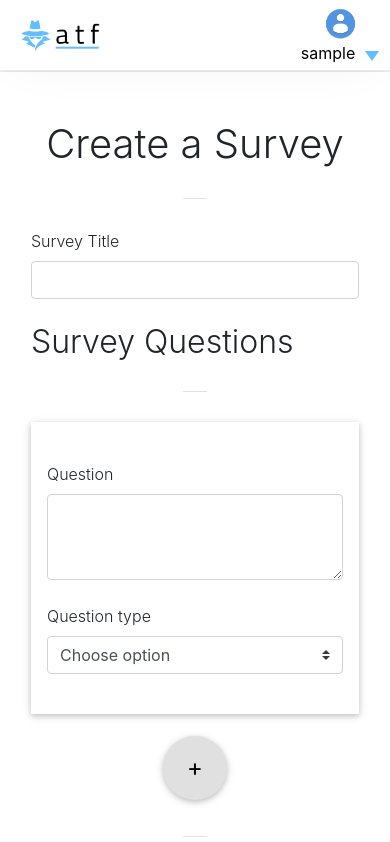
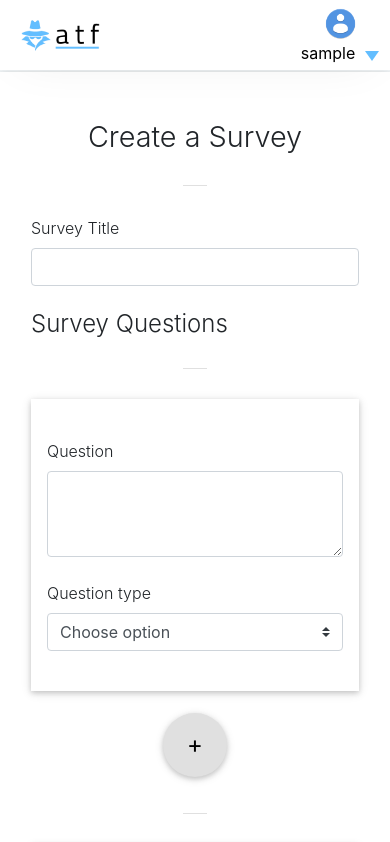
Before and after one commit to labseu2-anonymous-team-feedback/FE, a React (Create React App) app: page / in a window 390 px wide. Shown: the top 842 px of the page. Built offline with nearby package versions, Linux system fonts and the light colour scheme; sample sign-in values are in the browser's storage.

Commit message:
chore(styling): Reduce font size of titles on mobile

```diff
--- a/src/components/survey/CreateSurvey.jsx
+++ b/src/components/survey/CreateSurvey.jsx
@@ -97,7 +97,9 @@ class CreateSurvey extends Component {
                   }
                 }}
               >
-                <h1 className="text-center">Create a Survey</h1>
+                <h1 className="text-center create-survey-title">
+                  Create a Survey
+                </h1>
                 <Divider size={30} />
                 <TextInput
                   title="Survey Title"
@@ -108,7 +110,7 @@ class CreateSurvey extends Component {
                 />
 
                 <div>
-                  <h2>Survey Questions</h2>
+                  <h2 className="questions-title">Survey Questions</h2>
                   <Divider size={30} />
 
                   {questions.map((question, index) => (
--- a/src/components/survey/SurveyStyles.js
+++ b/src/components/survey/SurveyStyles.js
@@ -20,6 +20,18 @@ export const Container = styled.div`
   @media (max-width: 575px) {
     width: 100%;
     margin: 4.5rem auto;
+  }
+
+  .create-survey-title {
+    @media (max-width: 575px) {
+      font-size: 1.8rem;
+    }
+  }
+
+  .questions-title {
+    @media (max-width: 575px) {
+      font-size: 1.5rem;
+    }
   }
 
   form {
```
